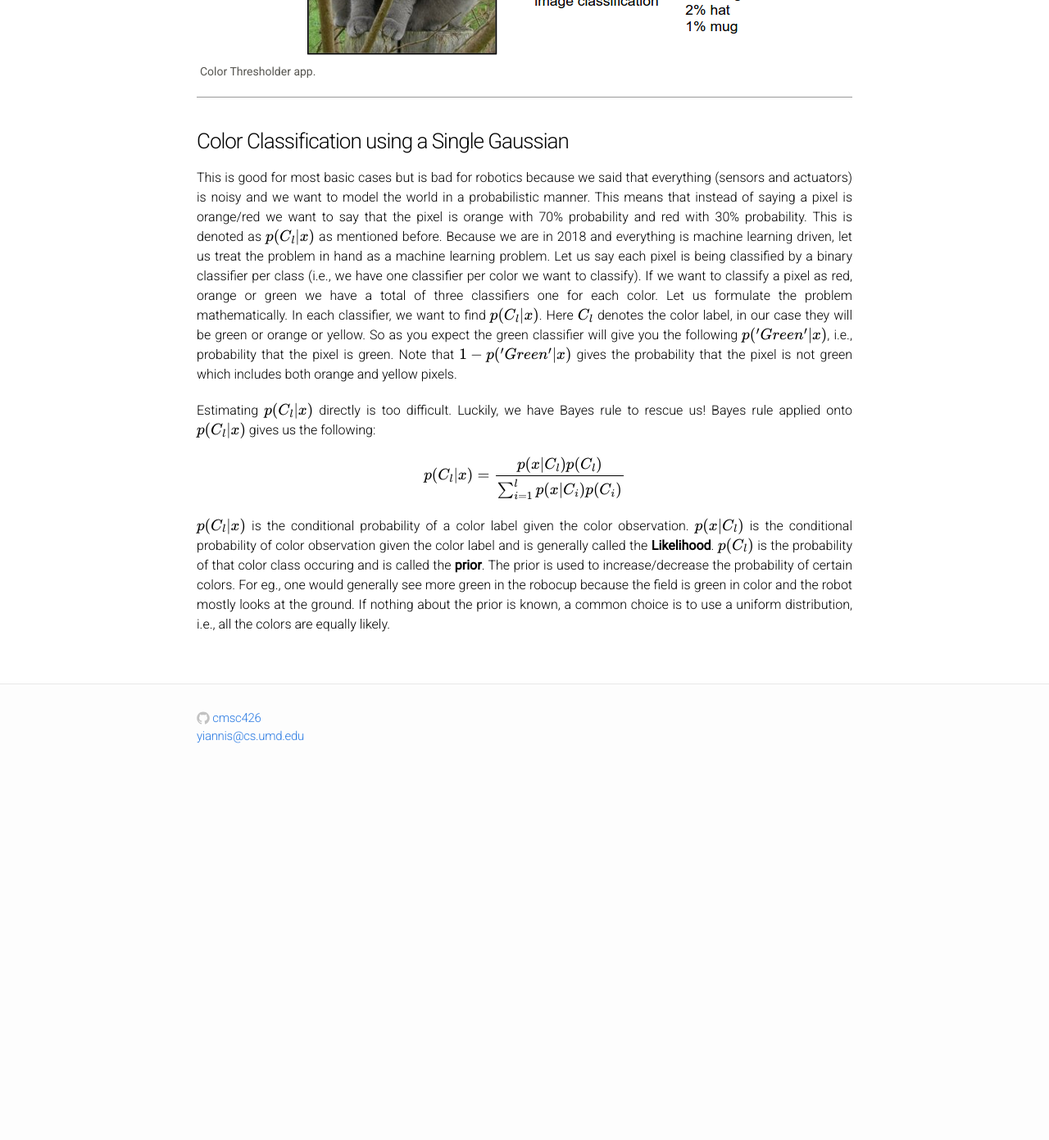
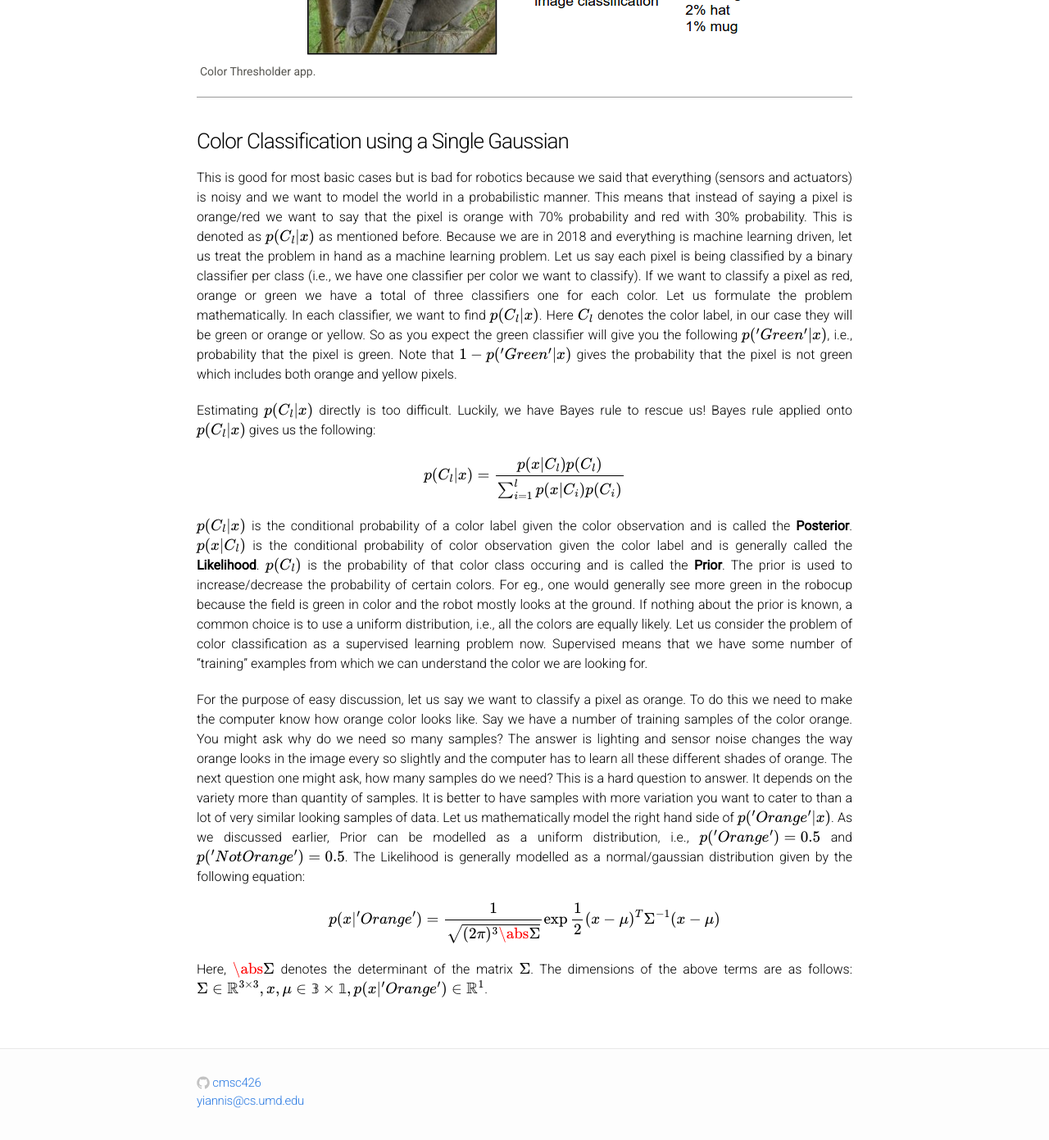
Before and after one commit to cmsc426/cmsc426.github.io, a Jekyll site: the page built from colorseg.md, in a window 1280 px wide and 1400 px high, scrolled down 7735 px. Shown: the top 1391 px of the window at 82% size. Built offline with Jekyll 4.4.1, drawn with Linux system fonts in a browser that asks for light colours; formulas are drawn with MathJax 3; before the commit the page ends 8690 px from its top, so only the background shows below that.

Commit message:
Editing colorseg

```diff
--- a/colorseg.md
+++ b/colorseg.md
@@ -157,8 +157,7 @@
 
 <!-- https://stackoverflow.com/questions/36174987/how-to-typeset-argmin-and-argmax-in-markdown -->
 $$
-C_l^*(x) =
-\underset{C_k}{\operatorname{argmax}} p(C_k\vert x)
+C_l^*(x) = \underset{C_k}{\operatorname{argmax}} p(C_k\vert x)
 $$
 
 Here, $$C_l^*(x)$$ represents the most probable color class that pixel belongs to. For eg. if the color is closer to orange than red then the pixel will be called orange. This can be done using the [Color Thresholder app](https://www.mathworks.com/help/images/ref/colorthresholder-app.html) in MATLAB. In RGB space, thresholding can be thought of selecting pixels in a cube defined by some minimum and maximum value in each channel (RGB), i.e., you are selecting all the pixels in a cube whose faces are defined by the minimum and maxmimum value in each channel. This can be mathematically formulated as:
@@ -184,4 +183,12 @@
 p(C_l \vert x) = \frac{p(x \vert C_l)p(C_l)}{\sum_{i=1}^l p(x\vert C_i)p(C_i)}
 $$
 
-$$p(C_l \vert x)$$ is the conditional probability of a color label given the color observation. $$p(x \vert C_l)$$ is the conditional probability of color observation given the color label and is generally called the **Likelihood**. $$p(C_l)$$ is the probability of that color class occuring and is called the **prior**. The prior is used to increase/decrease the probability of certain colors. For eg., one would generally see more green in the robocup because the field is green in color and the robot mostly looks at the ground. If nothing about the prior is known, a common choice is to use a uniform distribution, i.e., all the colors are equally likely.
+$$p(C_l \vert x)$$ is the conditional probability of a color label given the color observation and is called the **Posterior**. $$p(x \vert C_l)$$ is the conditional probability of color observation given the color label and is generally called the **Likelihood**. $$p(C_l)$$ is the probability of that color class occuring and is called the **Prior**. The prior is used to increase/decrease the probability of certain colors. For eg., one would generally see more green in the robocup because the field is green in color and the robot mostly looks at the ground. If nothing about the prior is known, a common choice is to use a uniform distribution, i.e., all the colors are equally likely. Let us consider the problem of color classification as a supervised learning problem now. Supervised means that we have some number of "training" examples from which we can understand the color we are looking for.
+
+For the purpose of easy discussion, let us say we want to classify a pixel as orange. To do this we need to make the computer know how orange color looks like. Say we have a number of training samples of the color orange. You might ask why do we need so many samples? The answer is lighting and sensor noise changes the way orange looks in the image every so slightly and the computer has to learn all these different shades of orange. The next question one might ask, how many samples do we need? This is a hard question to answer. It depends on the variety more than quantity of samples. It is better to have samples with more variation you want to cater to than a lot of very similar looking samples of data. Let us mathematically model the right hand side of $$p('Orange' \vert x)$$. As we discussed earlier, Prior can be modelled as a uniform distribution, i.e., $$p('Orange')=0.5$$ and $$p('Not Orange')=0.5$$. The Likelihood is generally modelled as a normal/gaussian distribution given by the following equation:
+
+$$
+p(x \vert 'Orange') = \frac{1}{\sqrt{(2 \pi)^3 \abs{\Sigma}}}\exp{\frac{1}{2}(x-\mu)^T\Sigma^{-1}(x-\mu)}
+$$
+
+Here, $$\abs{\Sigma}$$ denotes the determinant of the matrix $$\Sigma$$. The dimensions of the above terms are as follows: $$\Sigma \in \mathbb{R}^{3 \times 3}, x,\mu \in \mathbb{3 \times 1}, p(x \vert 'Orange') \in \mathbb{R}^1$$.
```
